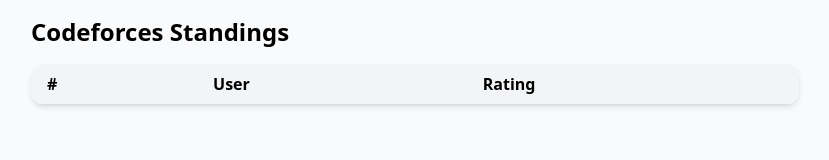
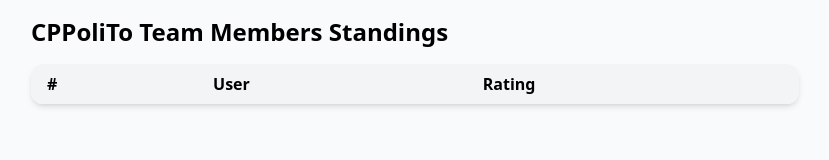
Before and after one commit to Ghassane-Ben/Members-Standings, a plain HTML site: page index.html in a window 1280 px wide. Shown: the whole page, without its empty margins (225-1054 px from the left). Drawn offline with nearby package versions, Linux system fonts and the light colour scheme; no server answers.

Commit message:
Update index.html

```diff
--- a/index.html
+++ b/index.html
@@ -3,12 +3,12 @@
 <head>
   <meta charset="UTF-8" />
   <meta name="viewport" content="width=device-width, initial-scale=1.0" />
-  <title>Codeforces Standings</title>
+  <title>CPPoliTo Team Members Standings</title>
   <script src="https://cdn.tailwindcss.com"></script>
 </head>
 <body class="bg-gray-50 p-4">
   <div class="max-w-3xl mx-auto">
-    <h1 class="text-2xl font-bold mb-4">Codeforces Standings</h1>
+    <h1 class="text-2xl font-bold mb-4">CPPoliTo Team Members Standings</h1>
     <div id="standings" class="bg-white shadow-md rounded-xl overflow-hidden">
       <table class="w-full text-left">
         <thead class="bg-gray-100">
```
